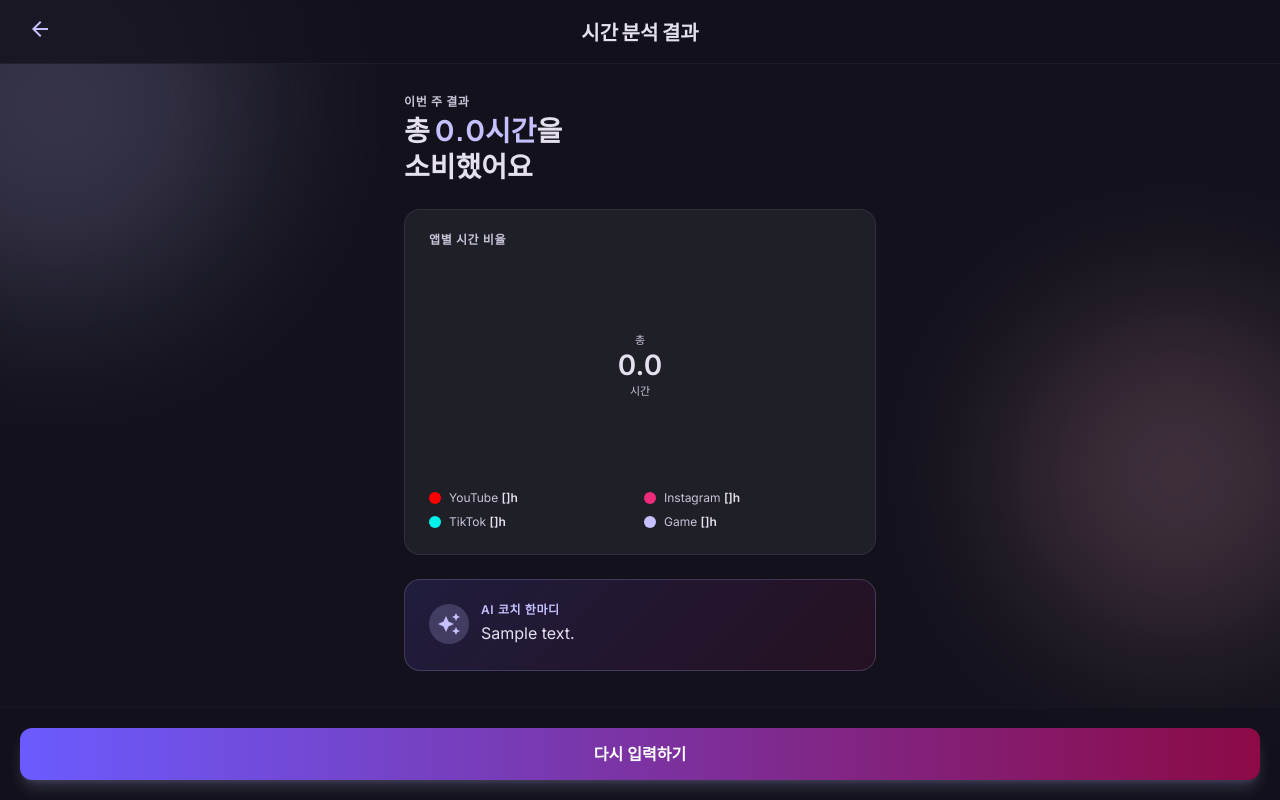
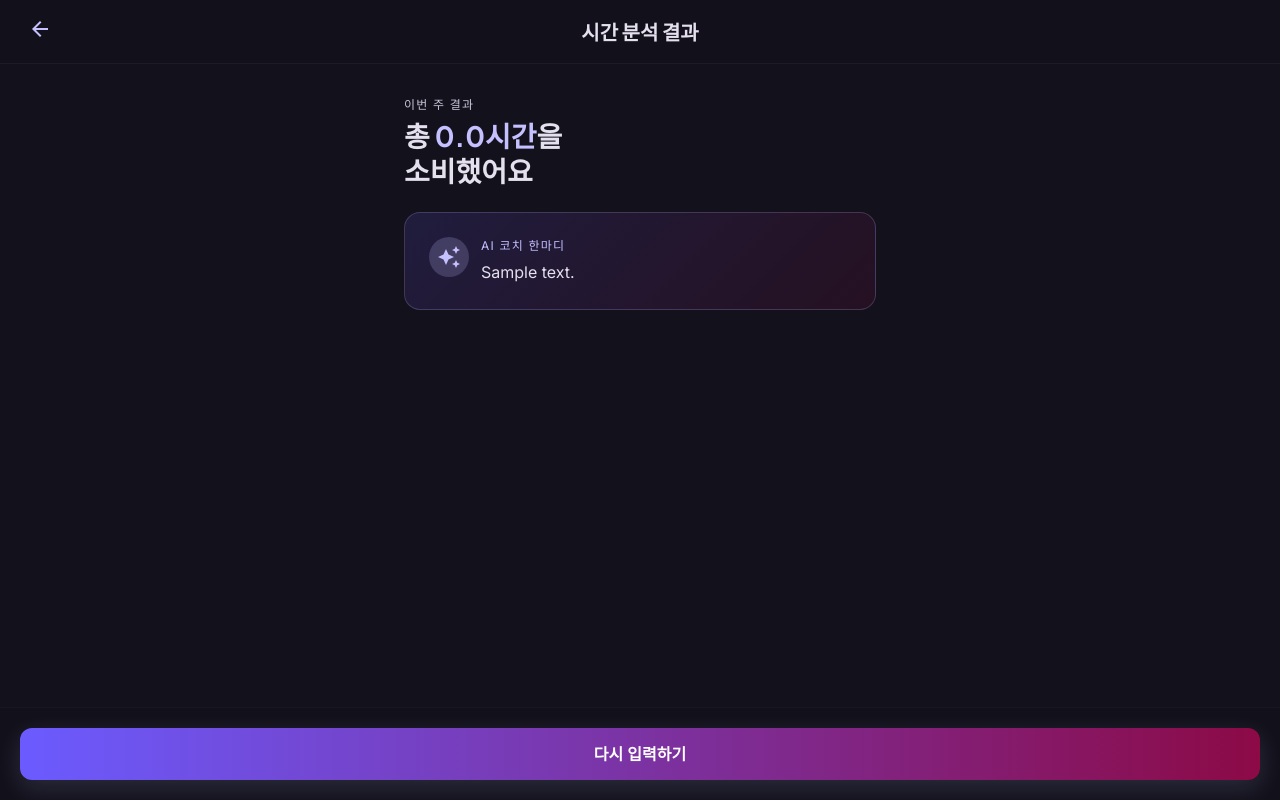
Before and after one commit to luma-team-ai/DopaCheck, a Flask app: template templates/time/result.html in a window 1280 px wide; the page is wider, and only the part inside the window is pictured. Run offline with Flask 3, Linux system fonts and the light colour scheme; the template is opened without the code that fills it: most values are stand-ins (such as "Sample title", 1, 10 or a date in 2020); parts of the project's set-up code (start-up, migrations or seed data) failed here and were passed over; some libraries are stand-ins or nearby versions.

Commit message:
fix(time): PR 코드리뷰 피드백 P1~P3 반영
P1 — XSS 방지
- result.html: JS 블록 Jinja 변수 4개에 | tojson 필터 적용
  (youtube_h, instagram_h, tiktok_h, game_h)

P2 — 보안·구조 개선
- routes/time.py: 합산 > 168h 시 over_limit 플래그 → 결과 화면 경고 배너 노출
- templates/base.html: {% block nav %} 추가 (하위 템플릿에서 nav 오버라이드 가능)
- templates/time/index.html: base.html 상속 구조로 전환 (nav 숨김, block 분리)
- templates/time/result.html: base.html 상속 구조로 전환 (nav 숨김, block 분리)
- result.html: 도넛 차트 섹션을 Jinja {% if %} 조건으로 처리 (JS 0 체크 제거)

P3 — 코드 품질
- routes/time.py: users.hourly_wage 갱신 추가 (마지막 입력 시급 기억)
- routes/time.py: 순환 import 주석 보강 (score.py 구현 완료 후 최상단 import로 이관)

```diff
--- a/templates/base.html
+++ b/templates/base.html
@@ -8,6 +8,7 @@
   {% block head %}{% endblock %}
 </head>
 <body>
+  {% block nav %}
   <header class="nav">
     <a href="{{ url_for('index') }}" class="nav-logo">🧠 도파민 체크</a>
     {% if session.get('user') %}
@@ -22,6 +23,7 @@
     </nav>
     {% endif %}
   </header>
+  {% endblock nav %}
 
   <main class="container">
     {% with messages = get_flashed_messages(with_categories=true) %}
--- a/templates/time/result.html
+++ b/templates/time/result.html
@@ -1,9 +1,9 @@
-<!DOCTYPE html>
-<html class="dark" lang="ko">
-<head>
-<meta charset="utf-8">
-<meta content="width=device-width, initial-scale=1.0" name="viewport">
-<title>시간 분석 결과 - DopaCheck</title>
+{% extends 'base.html' %}
+{% block title %}시간 분석 결과{% endblock %}
+
+{% block nav %}{% endblock nav %}
+
+{% block head %}
 <script src="https://cdn.tailwindcss.com?plugins=forms,container-queries"></script>
 <script src="https://cdn.jsdelivr.net/npm/chart.js@4.4.2/dist/chart.umd.min.js"></script>
 <link href="https://fonts.googleapis.com/css2?family=Material+Symbols+Outlined:wght,FILL@100..700,0..1&display=swap" rel="stylesheet">
@@ -146,96 +146,112 @@
     .delay-3 { animation-delay: 0.3s; opacity: 0; }
     .delay-4 { animation-delay: 0.4s; opacity: 0; }
     .delay-5 { animation-delay: 0.5s; opacity: 0; }
+    /* base.html .container 리셋 */
+    main.container { max-width: none; padding: 0; margin: 0; }
 </style>
-</head>
-<body class="min-h-screen">
+{% endblock head %}
+
+{% block content %}
+<div class="dark min-h-screen" style="background:#13121c;">
 
 <!-- Atmospheric Background Orbs -->
 <div class="bg-orb w-96 h-96 bg-primary top-[-10%] left-[-10%]"></div>
 <div class="bg-orb w-80 h-80 bg-secondary bottom-[20%] right-[-5%]"></div>
 
 <!-- Top App Bar -->
-<header class="fixed top-0 w-full z-50 bg-surface/80 backdrop-blur-xl border-b border-outline-variant/20 flex items-center justify-between px-container-padding h-16">
-  <a href="{{ url_for('time.time_page') }}" class="p-2 active:scale-95 transition-transform text-primary">
+<header class="fixed top-0 w-full z-50 bg-[#13121c]/80 backdrop-blur-xl border-b border-[#474555]/20 flex items-center justify-between px-5 h-16">
+  <a href="{{ url_for('time.time_page') }}" class="p-2 active:scale-95 transition-transform text-[#c5c0ff]">
     <span class="material-symbols-outlined">arrow_back</span>
   </a>
-  <h1 class="font-display-lg text-[20px] font-bold text-on-surface">시간 분석 결과</h1>
+  <h1 class="text-[20px] font-bold text-[#e5e0ee]" style="font-family:'Plus Jakarta Sans',sans-serif;">시간 분석 결과</h1>
   <div class="w-10"></div>
 </header>
 
-<main class="pt-24 pb-32 px-container-padding max-w-lg mx-auto space-y-6">
+<div class="pt-24 pb-32 px-5 max-w-lg mx-auto space-y-6">
+
+  <!-- P2-1: 합산 168h 초과 경고 배너 -->
+  {% if over_limit %}
+  <div class="animate-in delay-1 rounded-xl p-4 flex items-start gap-3"
+       style="background:rgba(255,180,171,0.1);border:1px solid rgba(255,180,171,0.3);">
+    <span class="material-symbols-outlined text-[#ffb4ab] flex-shrink-0" style="font-variation-settings:'FILL' 1;">warning</span>
+    <div>
+      <p class="text-[#ffb4ab] font-semibold text-sm">1주일 초과 입력</p>
+      <p class="text-[#c8c4d8] text-xs mt-0.5">입력한 총 시간({{ '%.1f'|format(total_h) }}h)이 1주일(168h)을 초과합니다. 각 앱의 시간을 다시 확인해보세요.</p>
+    </div>
+  </div>
+  {% endif %}
 
   <!-- 헤드라인 -->
-  <section class="animate-in delay-1">
-    <p class="text-label-caps text-on-surface-variant uppercase mb-1">이번 주 결과</p>
-    <h2 class="font-display-lg-mobile text-display-lg-mobile">
-      총 <span class="text-primary">{{ '%.1f'|format(sns_total_h + game_h) }}시간</span>을<br>소비했어요
+  <section class="animate-in {% if over_limit %}delay-2{% else %}delay-1{% endif %}">
+    <p class="text-[12px] text-[#c8c4d8] uppercase tracking-widest mb-1">이번 주 결과</p>
+    <h2 class="text-[28px] font-bold leading-tight" style="font-family:'Plus Jakarta Sans',sans-serif;">
+      총 <span class="text-[#c5c0ff]">{{ '%.1f'|format(total_h) }}시간</span>을<br>소비했어요
     </h2>
   </section>
 
-  <!-- 도넛 차트 (FR-13) -->
+  <!-- 도넛 차트 (FR-13) — P2-4: Jinja 조건으로 처리 -->
+  {% if sns_total_h + game_h > 0 %}
   <div class="result-card animate-in delay-2">
-    <p class="text-label-caps text-on-surface-variant uppercase mb-4">앱별 시간 비율</p>
+    <p class="text-[12px] text-[#c8c4d8] uppercase tracking-widest mb-4">앱별 시간 비율</p>
     <div class="relative w-52 h-52 mx-auto">
       <canvas id="timeDonutChart"></canvas>
-      <!-- 중앙 텍스트 -->
       <div class="absolute inset-0 flex flex-col items-center justify-center pointer-events-none">
-        <span class="text-[11px] text-on-surface-variant">총</span>
-        <span class="text-[28px] font-bold text-on-surface leading-tight">{{ '%.1f'|format(sns_total_h + game_h) }}</span>
-        <span class="text-[11px] text-on-surface-variant">시간</span>
+        <span class="text-[11px] text-[#c8c4d8]">총</span>
+        <span class="text-[28px] font-bold text-[#e5e0ee] leading-tight">{{ '%.1f'|format(total_h) }}</span>
+        <span class="text-[11px] text-[#c8c4d8]">시간</span>
       </div>
     </div>
-    <!-- 범례 -->
     <div class="grid grid-cols-2 gap-2 mt-5">
       <div class="flex items-center gap-2">
         <div class="w-3 h-3 rounded-full bg-[#FF0000]"></div>
-        <span class="text-xs text-on-surface-variant">YouTube <span class="text-on-surface font-semibold">{{ youtube_h }}h</span></span>
+        <span class="text-xs text-[#c8c4d8]">YouTube <span class="text-[#e5e0ee] font-semibold">{{ youtube_h }}h</span></span>
       </div>
       <div class="flex items-center gap-2">
         <div class="w-3 h-3 rounded-full bg-[#ee2a7b]"></div>
-        <span class="text-xs text-on-surface-variant">Instagram <span class="text-on-surface font-semibold">{{ instagram_h }}h</span></span>
+        <span class="text-xs text-[#c8c4d8]">Instagram <span class="text-[#e5e0ee] font-semibold">{{ instagram_h }}h</span></span>
       </div>
       <div class="flex items-center gap-2">
         <div class="w-3 h-3 rounded-full bg-[#00f2ea]"></div>
-        <span class="text-xs text-on-surface-variant">TikTok <span class="text-on-surface font-semibold">{{ tiktok_h }}h</span></span>
+        <span class="text-xs text-[#c8c4d8]">TikTok <span class="text-[#e5e0ee] font-semibold">{{ tiktok_h }}h</span></span>
       </div>
       <div class="flex items-center gap-2">
-        <div class="w-3 h-3 rounded-full bg-primary"></div>
-        <span class="text-xs text-on-surface-variant">Game <span class="text-on-surface font-semibold">{{ game_h }}h</span></span>
+        <div class="w-3 h-3 rounded-full bg-[#c5c0ff]"></div>
+        <span class="text-xs text-[#c8c4d8]">Game <span class="text-[#e5e0ee] font-semibold">{{ game_h }}h</span></span>
       </div>
     </div>
   </div>
+  {% endif %}
 
   <!-- SNS 시간 환산 (FR-11) -->
   {% if sns_total_h > 0 %}
   <div class="result-card animate-in delay-3">
-    <p class="text-label-caps text-on-surface-variant uppercase mb-4">SNS {{ '%.1f'|format(sns_total_h) }}시간으로 할 수 있었던 것들</p>
+    <p class="text-[12px] text-[#c8c4d8] uppercase tracking-widest mb-4">SNS {{ '%.1f'|format(sns_total_h) }}시간으로 할 수 있었던 것들</p>
     <div class="space-y-3">
       <div class="conversion-chip">
-        <div class="w-10 h-10 rounded-full bg-[#4CAF50]/20 flex items-center justify-center text-[#4CAF50] flex-shrink-0">
-          <span class="material-symbols-outlined" style="font-variation-settings: 'FILL' 1;">menu_book</span>
+        <div class="w-10 h-10 rounded-full flex items-center justify-center flex-shrink-0" style="background:rgba(76,175,80,0.2);color:#4CAF50;">
+          <span class="material-symbols-outlined" style="font-variation-settings:'FILL' 1;">menu_book</span>
         </div>
         <div>
-          <p class="text-on-surface-variant text-xs">독서</p>
-          <p class="text-on-surface font-semibold">책 <span class="text-primary text-lg">{{ book_n }}</span>권을 읽을 수 있었어요</p>
+          <p class="text-[#c8c4d8] text-xs">독서</p>
+          <p class="text-[#e5e0ee] font-semibold">책 <span class="text-[#c5c0ff] text-lg">{{ book_n }}</span>권을 읽을 수 있었어요</p>
         </div>
       </div>
       <div class="conversion-chip">
-        <div class="w-10 h-10 rounded-full bg-[#2196F3]/20 flex items-center justify-center text-[#2196F3] flex-shrink-0">
-          <span class="material-symbols-outlined" style="font-variation-settings: 'FILL' 1;">school</span>
+        <div class="w-10 h-10 rounded-full flex items-center justify-center flex-shrink-0" style="background:rgba(33,150,243,0.2);color:#2196F3;">
+          <span class="material-symbols-outlined" style="font-variation-settings:'FILL' 1;">school</span>
         </div>
         <div>
-          <p class="text-on-surface-variant text-xs">자기계발</p>
-          <p class="text-on-surface font-semibold">온라인 강의 <span class="text-primary text-lg">{{ lecture_n }}</span>개를 들을 수 있었어요</p>
+          <p class="text-[#c8c4d8] text-xs">자기계발</p>
+          <p class="text-[#e5e0ee] font-semibold">온라인 강의 <span class="text-[#c5c0ff] text-lg">{{ lecture_n }}</span>개를 들을 수 있었어요</p>
         </div>
       </div>
       <div class="conversion-chip">
-        <div class="w-10 h-10 rounded-full bg-[#FF9800]/20 flex items-center justify-center text-[#FF9800] flex-shrink-0">
-          <span class="material-symbols-outlined" style="font-variation-settings: 'FILL' 1;">fitness_center</span>
+        <div class="w-10 h-10 rounded-full flex items-center justify-center flex-shrink-0" style="background:rgba(255,152,0,0.2);color:#FF9800;">
+          <span class="material-symbols-outlined" style="font-variation-settings:'FILL' 1;">fitness_center</span>
         </div>
         <div>
-          <p class="text-on-surface-variant text-xs">운동</p>
-          <p class="text-on-surface font-semibold">운동을 <span class="text-primary text-lg">{{ workout_n }}</span>회 할 수 있었어요</p>
+          <p class="text-[#c8c4d8] text-xs">운동</p>
+          <p class="text-[#e5e0ee] font-semibold">운동을 <span class="text-[#c5c0ff] text-lg">{{ workout_n }}</span>회 할 수 있었어요</p>
         </div>
       </div>
     </div>
@@ -245,61 +261,64 @@
   <!-- 게임 시간 환산 (FR-12) -->
   {% if game_h > 0 %}
   <div class="result-card animate-in delay-4">
-    <p class="text-label-caps text-on-surface-variant uppercase mb-4">게임 {{ game_h }}시간의 기회비용</p>
+    <p class="text-[12px] text-[#c8c4d8] uppercase tracking-widest mb-4">게임 {{ game_h }}시간의 기회비용</p>
     <div class="flex items-center gap-4">
-      <div class="w-14 h-14 rounded-2xl bg-primary/20 flex items-center justify-center text-primary flex-shrink-0">
-        <span class="material-symbols-outlined text-3xl" style="font-variation-settings: 'FILL' 1;">payments</span>
+      <div class="w-14 h-14 rounded-2xl flex items-center justify-center flex-shrink-0" style="background:rgba(197,192,255,0.2);color:#c5c0ff;">
+        <span class="material-symbols-outlined text-3xl" style="font-variation-settings:'FILL' 1;">payments</span>
       </div>
       <div>
-        <p class="text-on-surface-variant text-sm">시급 {{ '{:,}'.format(hourly_wage) }}원 기준</p>
-        <p class="text-on-surface font-bold text-xl">
-          <span class="text-tertiary">{{ '{:,}'.format(game_cost) }}원</span>짜리 취미예요
+        <p class="text-[#c8c4d8] text-sm">시급 {{ '{:,}'.format(hourly_wage) }}원 기준</p>
+        <p class="text-[#e5e0ee] font-bold text-xl">
+          <span class="text-[#ffb689]">{{ '{:,}'.format(game_cost) }}원</span>짜리 취미예요
         </p>
-        <p class="text-on-surface-variant text-xs mt-1">게임에 투자한 시간의 금전적 가치예요</p>
+        <p class="text-[#c8c4d8] text-xs mt-1">게임에 투자한 시간의 금전적 가치예요</p>
       </div>
     </div>
   </div>
   {% endif %}
 
   <!-- AI 공감 코멘트 (FR-14) -->
-  <div class="result-card animate-in delay-5" style="background: linear-gradient(135deg, rgba(107,91,255,0.15), rgba(140,10,70,0.15)); border-color: rgba(197,192,255,0.2);">
+  <div class="result-card animate-in delay-5" style="background:linear-gradient(135deg,rgba(107,91,255,0.15),rgba(140,10,70,0.15));border-color:rgba(197,192,255,0.2);">
     <div class="flex gap-3">
-      <div class="w-10 h-10 rounded-full bg-primary/20 flex items-center justify-center text-primary flex-shrink-0">
-        <span class="material-symbols-outlined" style="font-variation-settings: 'FILL' 1;">auto_awesome</span>
+      <div class="w-10 h-10 rounded-full flex items-center justify-center flex-shrink-0" style="background:rgba(197,192,255,0.2);color:#c5c0ff;">
+        <span class="material-symbols-outlined" style="font-variation-settings:'FILL' 1;">auto_awesome</span>
       </div>
       <div>
-        <p class="text-label-caps text-primary uppercase mb-1">AI 코치 한마디</p>
-        <p class="text-on-surface text-body-lg leading-relaxed">{{ ai_comment }}</p>
+        <p class="text-[12px] text-[#c5c0ff] uppercase tracking-widest mb-1">AI 코치 한마디</p>
+        <p class="text-[#e5e0ee] text-base leading-relaxed">{{ ai_comment | e }}</p>
       </div>
     </div>
   </div>
 
-</main>
+</div><!-- /main content -->
 
 <!-- Bottom CTA -->
-<footer class="fixed bottom-0 left-0 w-full p-container-padding bg-surface/80 backdrop-blur-xl border-t border-outline-variant/10 z-50">
+<div class="fixed bottom-0 left-0 w-full p-5 z-50" style="background:rgba(19,18,28,0.8);backdrop-filter:blur(12px);border-top:1px solid rgba(71,69,85,0.1);">
   <a href="{{ url_for('time.time_page') }}"
-     class="w-full h-[52px] bg-gradient-to-r from-primary-container to-[#8c0a46] rounded-xl flex items-center justify-center font-semibold text-white shadow-lg shadow-primary/20 active:scale-[0.98] transition-transform">
+     id="btn-retry"
+     class="w-full h-[52px] rounded-xl flex items-center justify-center font-semibold text-white active:scale-[0.98] transition-transform"
+     style="background:linear-gradient(to right,#6b5bff,#8c0a46);box-shadow:0 8px 24px rgba(197,192,255,0.15);">
     다시 입력하기
   </a>
-</footer>
+</div>
 
+</div><!-- /.dark -->
+{% endblock content %}
+
+{% block scripts %}
+{% if sns_total_h + game_h > 0 %}
 <script>
 (function() {
-    const youtube   = {{ youtube_h }};
-    const instagram = {{ instagram_h }};
-    const tiktok    = {{ tiktok_h }};
-    const game      = {{ game_h }};
-    const total     = youtube + instagram + tiktok + game;
+    // P1: tojson 필터로 XSS 방지 — 숫자·문자열 모두 안전하게 이스케이프
+    const youtube   = {{ youtube_h   | tojson }};
+    const instagram = {{ instagram_h | tojson }};
+    const tiktok    = {{ tiktok_h    | tojson }};
+    const game      = {{ game_h      | tojson }};
 
-    // 모든 값이 0이면 차트 생략
-    if (total === 0) {
-        document.getElementById('timeDonutChart').closest('.result-card').style.display = 'none';
-        return;
-    }
+    const ctx = document.getElementById('timeDonutChart');
+    if (!ctx) return;
 
-    const ctx = document.getElementById('timeDonutChart').getContext('2d');
-    new Chart(ctx, {
+    new Chart(ctx.getContext('2d'), {
         type: 'doughnut',
         data: {
             labels: ['YouTube', 'Instagram', 'TikTok', 'Game'],
@@ -335,5 +354,5 @@
     });
 })();
 </script>
-</body>
-</html>
+{% endif %}
+{% endblock scripts %}
```
Also changed, not shown: routes/time.py (+16 -1 lines), templates/time/index.html (+16 -10 lines).
